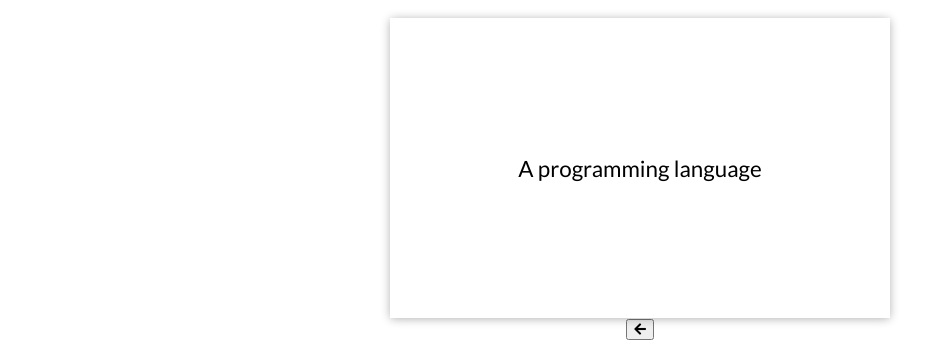
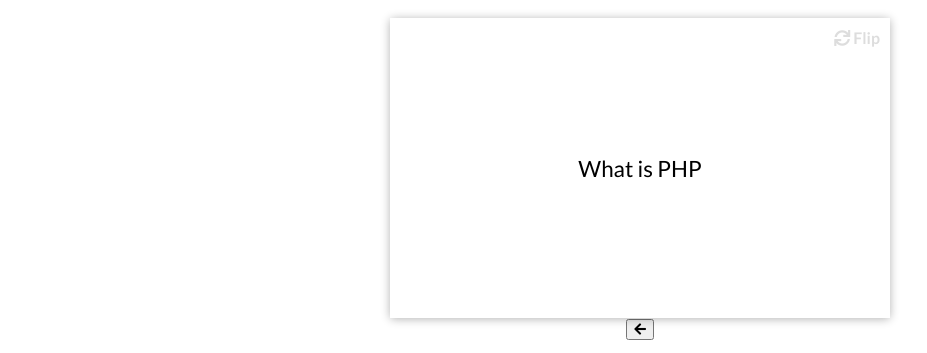
Before and after one commit to GabeValdivia/memory-cards, a plain HTML site: page index.html in a window 1280 px wide. Shown: the part 134-487 px from the top of the page, without its empty margins (0-927 px from the left). Drawn offline with Linux system fonts and the light colour scheme.

Commit message:
Add styles for card rotation and slide effect

```diff
--- a/style.css
+++ b/style.css
@@ -70,12 +70,19 @@
 	left: 0;
 	height: 100%;
 	width: 100%;
+	transform: translateX(50%) rotateY(-10deg);
+	transition: transform 0.4s ease, opacity 0.4s ease;
 }
 
 .card.active {
 	cursor: pointer;
 	opacity: 1;
 	z-index: 10;
+	transform: translateX(0) rotateY(0deg);
+}
+
+.card.left {
+	transform: translateX(-50%) rotateY(10deg);
 }
 
 .inner-card {
@@ -84,10 +91,17 @@
 	height: 100%;
 	width: 100%;
 	position: relative;
+	transform-style: preserve-3d;
+	transition: transform 0.4s ease;
+}
+
+.card.show-answer .inner-card {
+	transform: rotateX(180deg);
 }
 
 .inner-card-front,
 .inner-card-back {
+	backface-visibility: hidden;
 	position: absolute;
 	top: 0;
 	display: flex;
@@ -97,3 +111,24 @@
 	width: 100%;
 	background: #fff;
 }
+
+.inner-card-front {
+	transform: rotateY(0deg);
+	z-index: 2;
+}
+
+.inner-card-back {
+	transform: rotateX(180deg);
+}
+
+.inner-card-front::after,
+.inner-card-back::after {
+	content: '\f021  Flip';
+	font-family: 'Font Awesome 5 Free', Lato, sans-serif;
+	position: absolute;
+	top: 10px;
+	right: 10px;
+	font-weight: bold;
+	font-size: 16px;
+	color: #ddd;
+}
```
